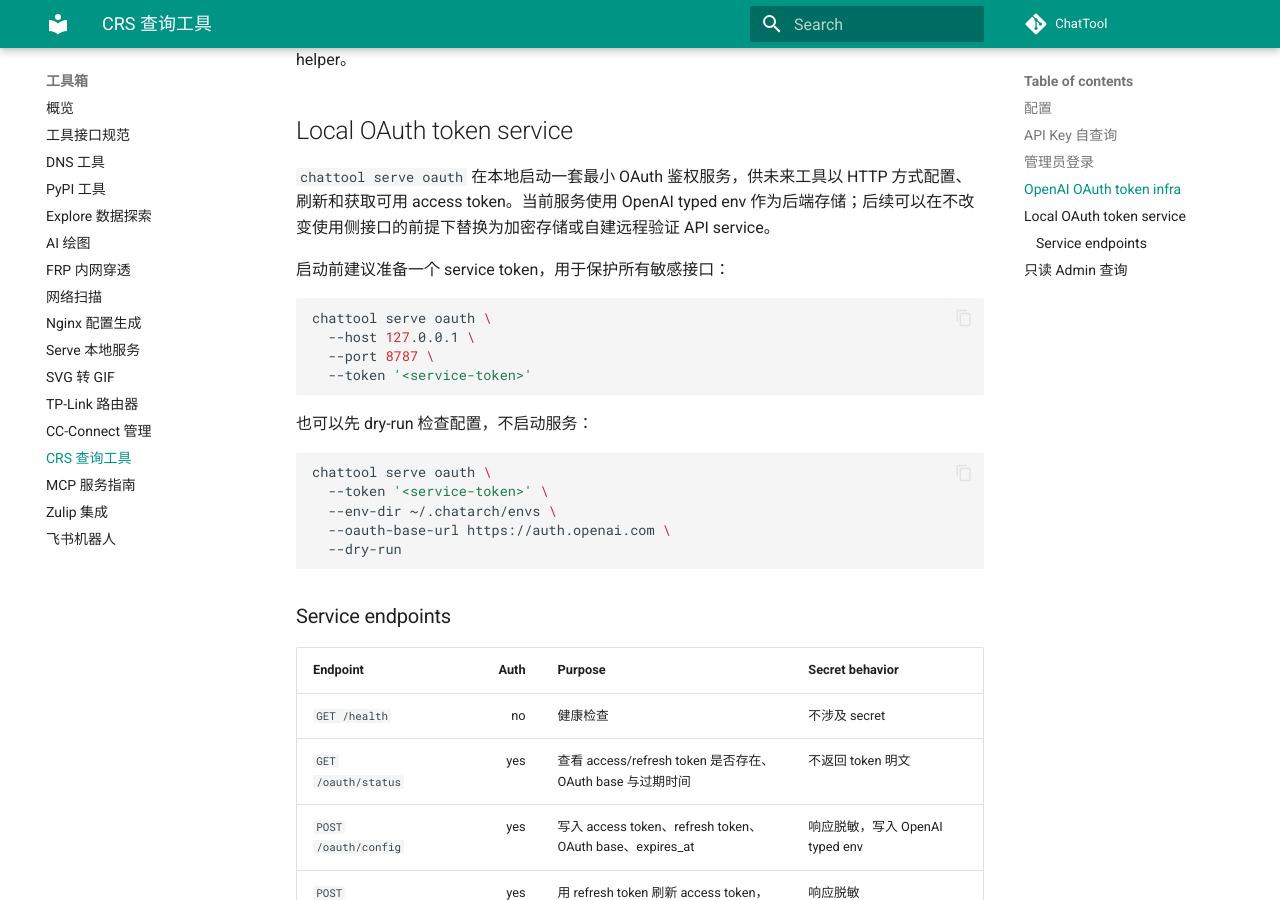
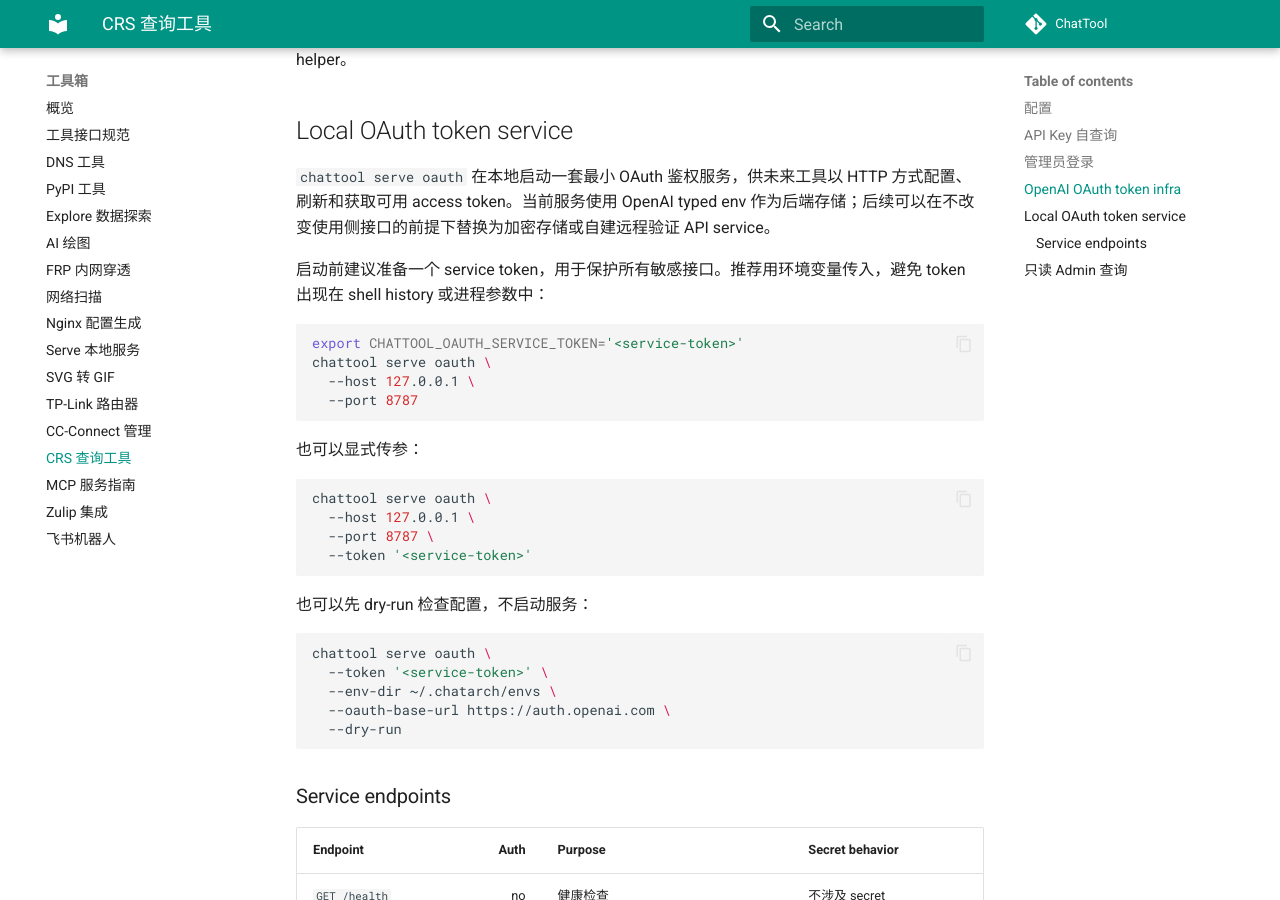
Before and after one commit to cubenlp/ChatTool, an MkDocs documentation site: the page built from docs/tools/crs/index.md, in a window 1280 px wide and 900 px high, scrolled down 2949 px. Built offline with MkDocs 1.6.1 and Material for MkDocs 9.7.7, drawn with Linux system fonts in a browser that asks for light colours; comment, search, counter and statistics services are not loaded; the version menu is left out.

Commit message:
fix: harden oauth service token handling

````diff
--- a/docs/tools/crs/index.md
+++ b/docs/tools/crs/index.md
@@ -121,7 +121,16 @@
 
 `chattool serve oauth` 在本地启动一套最小 OAuth 鉴权服务，供未来工具以 HTTP 方式配置、刷新和获取可用 access token。当前服务使用 OpenAI typed env 作为后端存储；后续可以在不改变使用侧接口的前提下替换为加密存储或自建远程验证 API service。
 
-启动前建议准备一个 service token，用于保护所有敏感接口：
+启动前建议准备一个 service token，用于保护所有敏感接口。推荐用环境变量传入，避免 token 出现在 shell history 或进程参数中：
+
+```bash
+export CHATTOOL_OAUTH_SERVICE_TOKEN='<service-token>'
+chattool serve oauth \
+  --host 127.0.0.1 \
+  --port 8787
+```
+
+也可以显式传参：
 
 ```bash
 chattool serve oauth \
````
Also changed, not shown: 3 other files.
